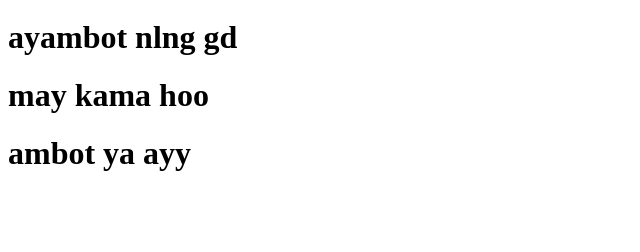
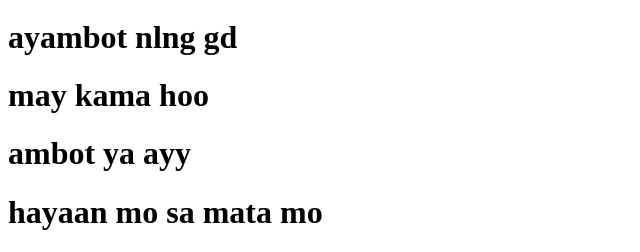
Before and after one commit to gariandojustinkim-design/Gariando-2ndsemester, a plain HTML site: page index.html in a window 1280 px wide. Shown: the part 717-969 px from the top of the page, without its empty margins (0-640 px from the left). Before the commit the page ends 911 px from the top, so only its background shows below. Drawn offline with Linux system fonts and the light colour scheme.

Commit message:
15 commit

```diff
--- a/index.html
+++ b/index.html
@@ -16,6 +16,7 @@
     <h1>ayambot nlng gd</h1>
     <h1>may kama hoo</h1>
     <h1>ambot ya ayy</h1>
+    <h1>hayaan mo sa mata mo</h1>
     <meta charset="UTF-8">
     <meta name="viewport" content="width=device-width, initial-scale=1.0">
     <title>Document</title>
```
